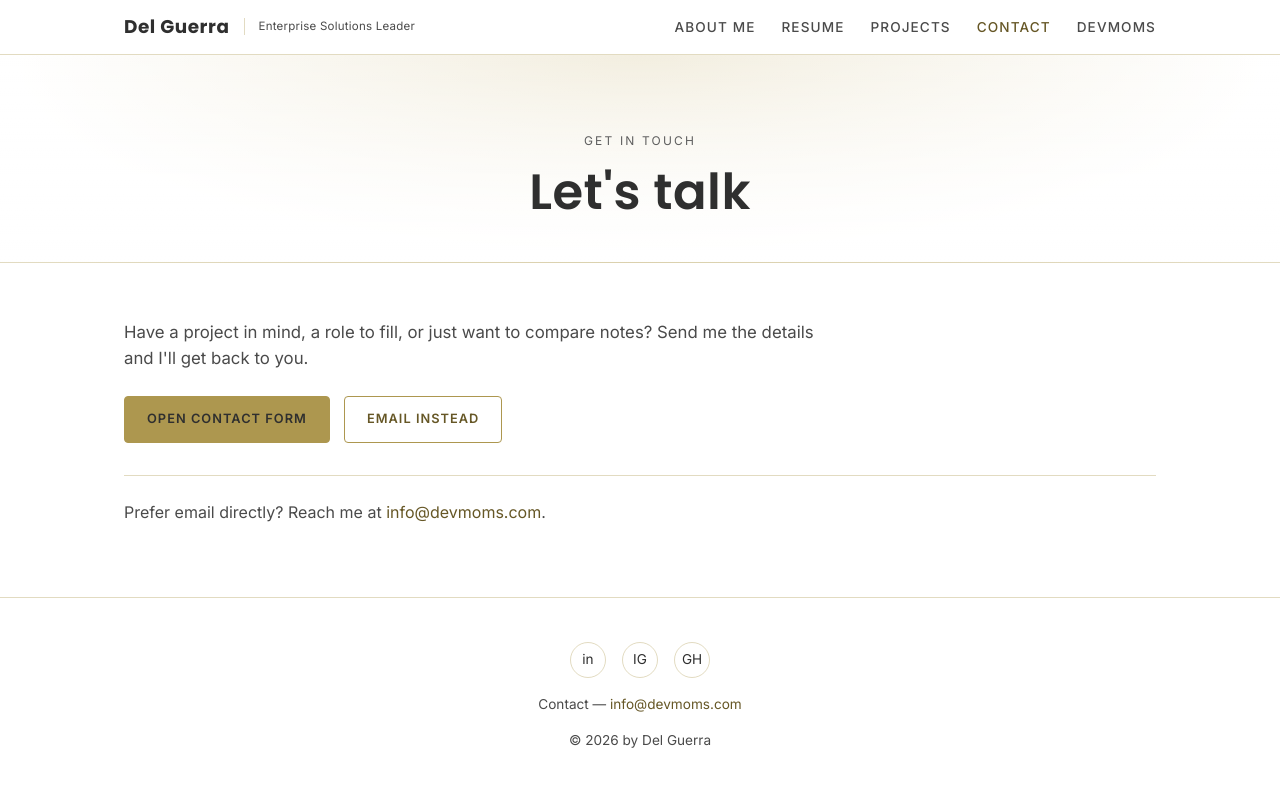
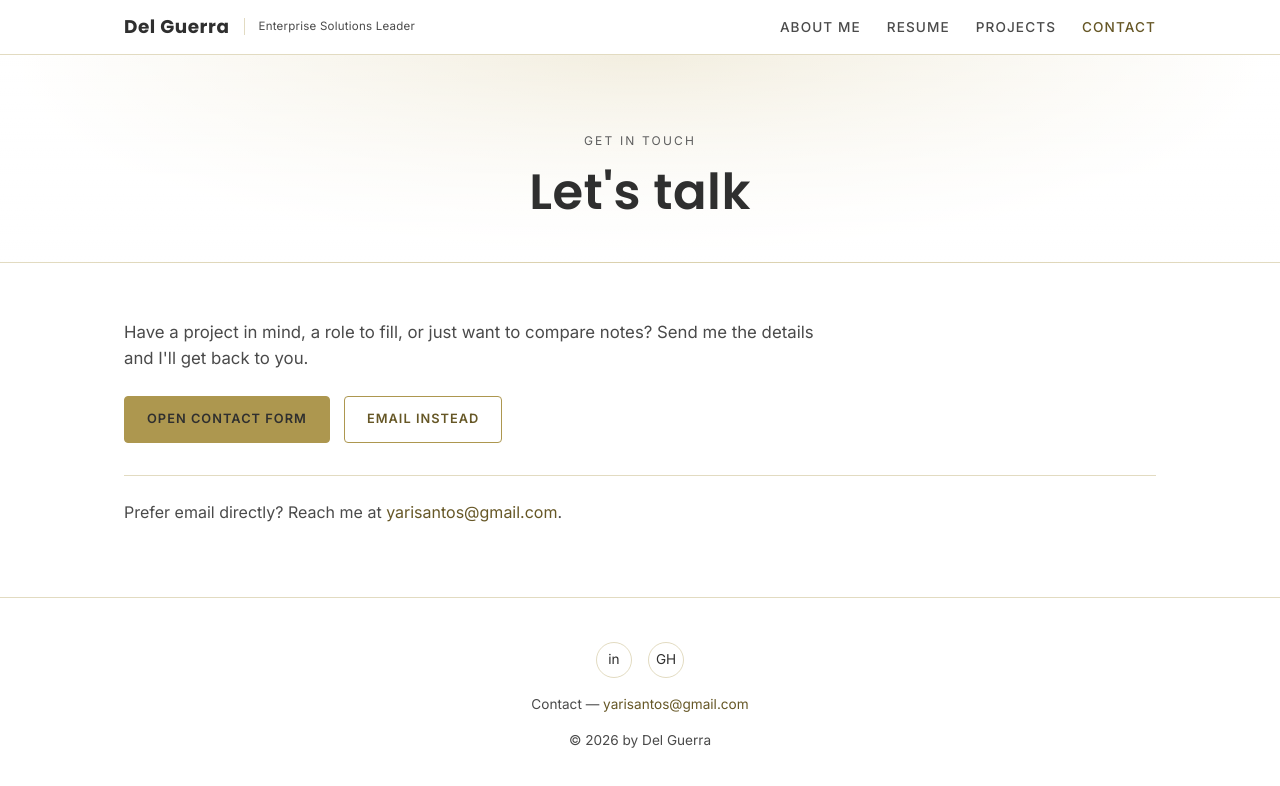
Before and after one commit to deliscool/portfolio-site-delguerra, a plain HTML site: page contact.html in a window 1280 px wide. Drawn offline with Linux system fonts and the light colour scheme.

Commit message:
Remove DevMoms nav/CTA buttons and switch contact email off devmoms.com
Drops the DevMoms nav link and hero CTA button site-wide, removes the
devmoms_devshop Instagram link, and replaces info@devmoms.com with
yarisantos@gmail.com in all footer/contact spots. Resume work history
and the DevMoms project card on the Projects page are left as-is.

Co-Authored-By: Claude Sonnet 5 <noreply@anthropic.com>

```diff
--- a/contact.html
+++ b/contact.html
@@ -22,7 +22,6 @@
       <li><a href="resume.html">Resume</a></li>
       <li><a href="projects.html">Projects</a></li>
       <li><a href="contact.html" aria-current="page">Contact</a></li>
-      <li><a href="https://devmoms.com/" target="_blank" rel="noopener">DevMoms</a></li>
     </ul>
   </nav>
 </header>
@@ -41,11 +40,11 @@
 
       <div class="cta-row">
         <a class="btn btn-solid" href="https://forms.gle/m5FmXNW23KRE54zW6" target="_blank" rel="noopener">Open contact form</a>
-        <a class="btn btn-outline" href="mailto:info@devmoms.com">Email instead</a>
+        <a class="btn btn-outline" href="mailto:yarisantos@gmail.com">Email instead</a>
       </div>
 
       <div class="direct-contact">
-        <p>Prefer email directly? Reach me at <a href="mailto:info@devmoms.com">info@devmoms.com</a>.</p>
+        <p>Prefer email directly? Reach me at <a href="mailto:yarisantos@gmail.com">yarisantos@gmail.com</a>.</p>
       </div>
     </div>
   </section>
@@ -55,10 +54,9 @@
   <div class="wrap">
     <div class="social-row">
       <a href="https://www.linkedin.com/in/del-yari-g/" target="_blank" rel="noopener" aria-label="LinkedIn">in</a>
-      <a href="https://www.instagram.com/devmoms_devshop/" target="_blank" rel="noopener" aria-label="Instagram">IG</a>
       <a href="https://github.com/deliscool" target="_blank" rel="noopener" aria-label="GitHub">GH</a>
     </div>
-    <p class="footer-email">Contact — <a href="mailto:info@devmoms.com">info@devmoms.com</a></p>
+    <p class="footer-email">Contact — <a href="mailto:yarisantos@gmail.com">yarisantos@gmail.com</a></p>
     <p>&copy; 2026 by Del Guerra</p>
   </div>
 </footer>
```
Also changed, not shown: index.html (+1 -4 lines), projects.html (+1 -3 lines), resume.html (+1 -3 lines).
